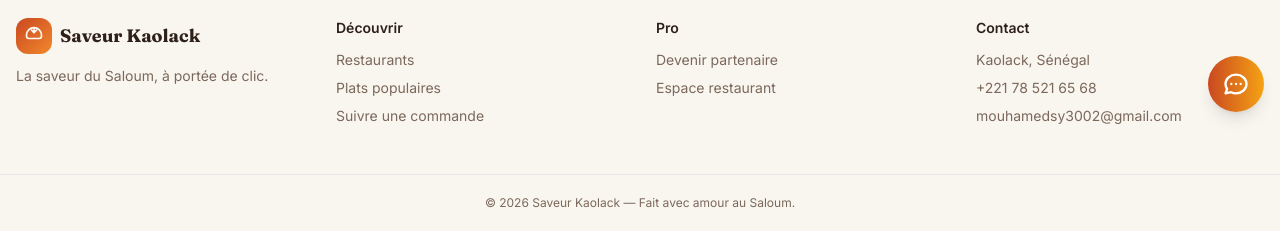
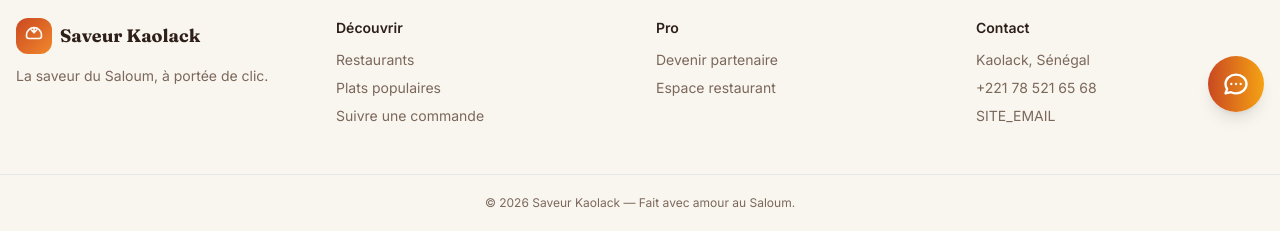
Before and after one commit to cheikhmahis-maker/saveurkaolack, a PHP site: page /saveur-php/panier.php in a window 1280 px wide. Shown: the part 672-903 px from the top of the page. Run offline with PHP 8.4, Linux system fonts and the light colour scheme; some libraries are stand-ins or nearby versions.

Commit message:
Change l'adresse email du site vers saveurkaolack1@gmail.com
Remplace mouhamedsy3002@gmail.com partout où elle était affichée
(accueil, pied de page, chatbot) et branche includes/footer.php sur
la constante SITE_EMAIL au lieu de l'avoir codée en dur.

L'envoi technique des emails (SMTP) utilise maintenant le nouveau
compte aussi — configuré dans includes/secrets.php (non versionné,
à recréer manuellement sur le serveur de production le moment venu).
Testé avec un envoi réel.

Co-Authored-By: Claude Sonnet 5 <noreply@anthropic.com>

```diff
--- a/chatbot_api.php
+++ b/chatbot_api.php
@@ -119,9 +119,11 @@ function callClaudeAPI(string $message, array $history, string $contexteBDD): st
     $apiKey = defined('ANTHROPIC_API_KEY') ? ANTHROPIC_API_KEY : '';
 
     if (empty($apiKey) || str_starts_with($apiKey, 'sk-ant-VOTRE')) {
-        return "Je suis en cours de configuration. En attendant, appelez-nous au +221 78 521 65 68 ou écrivez à mouhamedsy3002@gmail.com ! 📞";
+        return "Je suis en cours de configuration. En attendant, appelez-nous au " . SITE_TEL . " ou écrivez à " . SITE_EMAIL . " ! 📞";
     }
 
+    $siteTel = SITE_TEL;
+    $siteEmail = SITE_EMAIL;
     $systemPrompt = <<<SYSTEM
 Tu es l'assistant virtuel de **Saveur Kaolack**, une plateforme de livraison de repas à Kaolack, Sénégal.
 Tu réponds en français naturel (ou en Wolof si l'utilisateur écrit en Wolof).
@@ -142,7 +144,7 @@ Tu es chaleureux, concis, et tu utilises des emojis avec modération.
 - Listes de plats : 5 maximum
 
 ## Contact
-- Tél : +221 78 521 65 68 | Email : mouhamedsy3002@gmail.com
+- Tél : {$siteTel} | Email : {$siteEmail}
 - Horaires : 7j/7, 11h–23h
 
 ## Données en temps réel
--- a/includes/config.php
+++ b/includes/config.php
@@ -79,7 +79,7 @@ define('IMG_LOGO_DEFAUT_FILE', DEFAUT_PATH . 'logo_defaut.svg');
 // ─── Informations du site ─────────────────────────────────────────────────────
 define('SITE_NOM',     'Saveur Kaolack');
 define('SITE_SLOGAN',  'La cuisine kaolackoise authentique à domicile');
-define('SITE_EMAIL',   'mouhamedsy3002@gmail.com');
+define('SITE_EMAIL',   'saveurkaolack1@gmail.com');
 define('SITE_TEL',     '+221 78 521 65 68');
 define('SITE_ADRESSE', 'Kaolack, Sénégal');
 
--- a/includes/footer.php
+++ b/includes/footer.php
@@ -33,7 +33,7 @@
                 <ul class="space-y-2 text-sm text-[hsl(25_15%_42%)]">
                     <li>Kaolack, Sénégal</li>
                     <li>+221 78 521 65 68</li>
-                    <li>mouhamedsy3002@gmail.com</li>
+                    <li><?php echo SITE_EMAIL; ?></li>
                 </ul>
             </div>
         </div>
```
